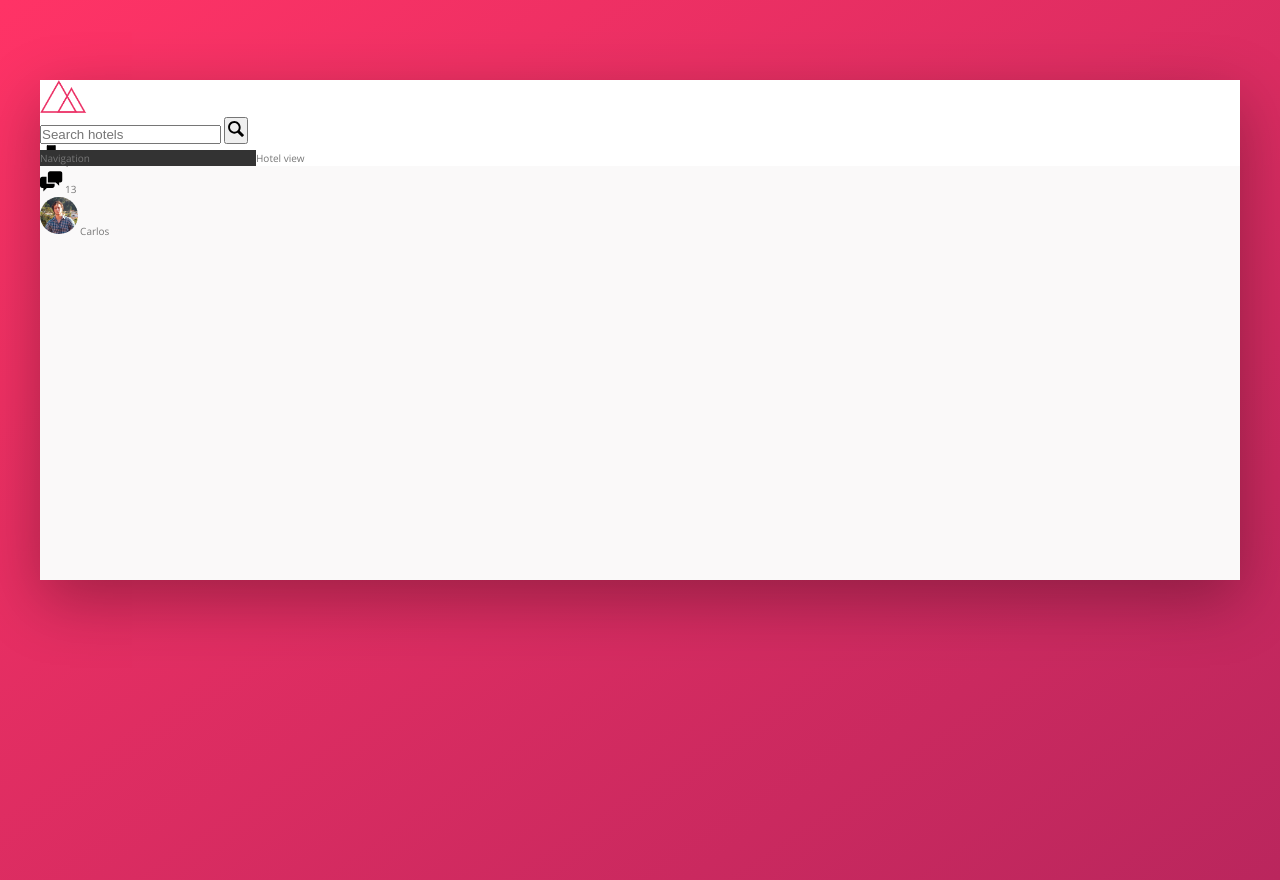
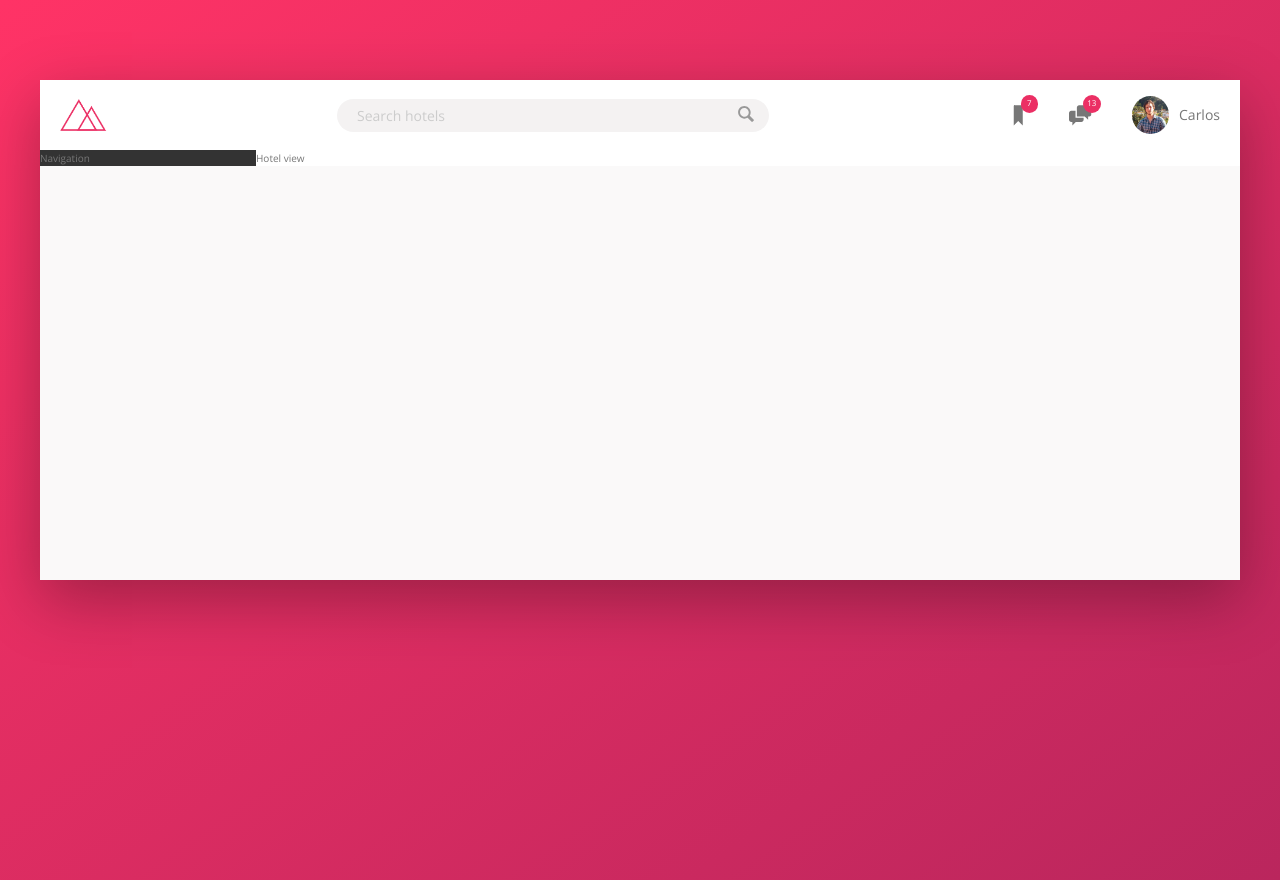
Before and after one commit to fonstack/Bookites, a website: page index.html in a window 1280 px wide. Drawn offline with nearby package versions, Linux system fonts and the light colour scheme.

Commit message:
se concluye el header

```diff
--- a/index.html
+++ b/index.html
@@ -24,7 +24,7 @@
                </button>
             </form>
 
-            <nav class="user nav">
+            <nav class="user-nav">
                <div class="user-nav__icon-box">
                   <svg class="user-nav__icon">
                      <use xlink:href="img/sprite.svg#icon-bookmark"></use>
--- a/sass/_components.scss
+++ b/sass/_components.scss
@@ -2,51 +2,113 @@
 // LOGO
 .logo {
    height: 3.25rem;
+   margin-left: 2rem;
 }
 
 //////////////////////////////////////////////////////////////////////////////////
 // SEARCH
 .search {
+   flex: 0 0 40%;
+   display: flex;
+   align-items: center;
+   justify-content: center;
+
    &__input {
+      font-family: inherit;
+      font-size: inherit;
+      color: inherit;
+      background-color: var(--color-grey-light-2);
+      border: none;
+      padding: .7rem 2rem;
+      border-radius: 100px;
+      width: 90%;
+      transition: all .2s;
+      margin-right: -3.25rem;
 
+      &:focus {
+         outline: none;
+         width: 100%;
+         background-color: var(--color-grey-light-3);
+      }
+
+      &::-webkit-input-placeholder {
+         font-weight: 100;
+         color: var(--color-grey-light-4);
+      }
+   }
+
+   &__input:focus + &__button {
+      background-color: var(--color-grey-light-3);
    }
 
    &__button {
+      border: none;
+      background-color: var(--color-grey-light-2);
 
+      &:focus {
+         outline: none;
+      }
+
+      &:active {
+         transform: translateY(2px);
+      }
    }
 
    &__icon {
       height: 2rem;
       width: 2rem;
+      fill: var(--color-grey-dark-3);
    }
 }
 
 //////////////////////////////////////////////////////////////////////////////////
 // USER NAVIGATION
 .user-nav {
+   display: flex;
+   align-items: center;
+   align-self: stretch;
+
+   & > * {
+      padding: 0 2rem;
+      cursor: pointer;
+      height: 100%;
+      display: flex;
+      align-items: center;
+   }
+
+   & > *:hover {
+      background-color: var(--color-grey-light-2);
+   }
+
    &__icon-box {
-
+      position: relative;
    }
 
    &__icon {
       height: 2.25rem;
       width: 2.25rem;
+      fill: var(--color-grey-dark-2);
    }
 
    &__notification {
+      font-size: .8rem;
+      height: 1.75rem;
+      width: 1.75rem;
+      border-radius: 100px;
+      background-color: var(--color-primary);
+      color: #fff;
+      position: absolute;
+      top: 1.5rem;
+      right: 1.1rem;
 
-   }
-
-   &__user {
-
+      display: flex;
+      justify-content: center;
+      align-items: center;
    }
 
    &__user-photo {
       width: 3.75rem;
       border-radius: 50%;
-   }
-
-   &__user-name {
-
+      margin-right: 1rem;
    }
 }
--- a/sass/_layout.scss
+++ b/sass/_layout.scss
@@ -8,9 +8,14 @@
 }
 
 .header {
+   font-size: 1.4rem;
    height: 7rem;
    background-color: #fff;
    border-bottom: var(--color-grey-light-2);
+
+   display: flex;
+   justify-content: space-between;
+   align-items: center;
 }
 
 .content {
```
Also changed, not shown: css/style.css.
